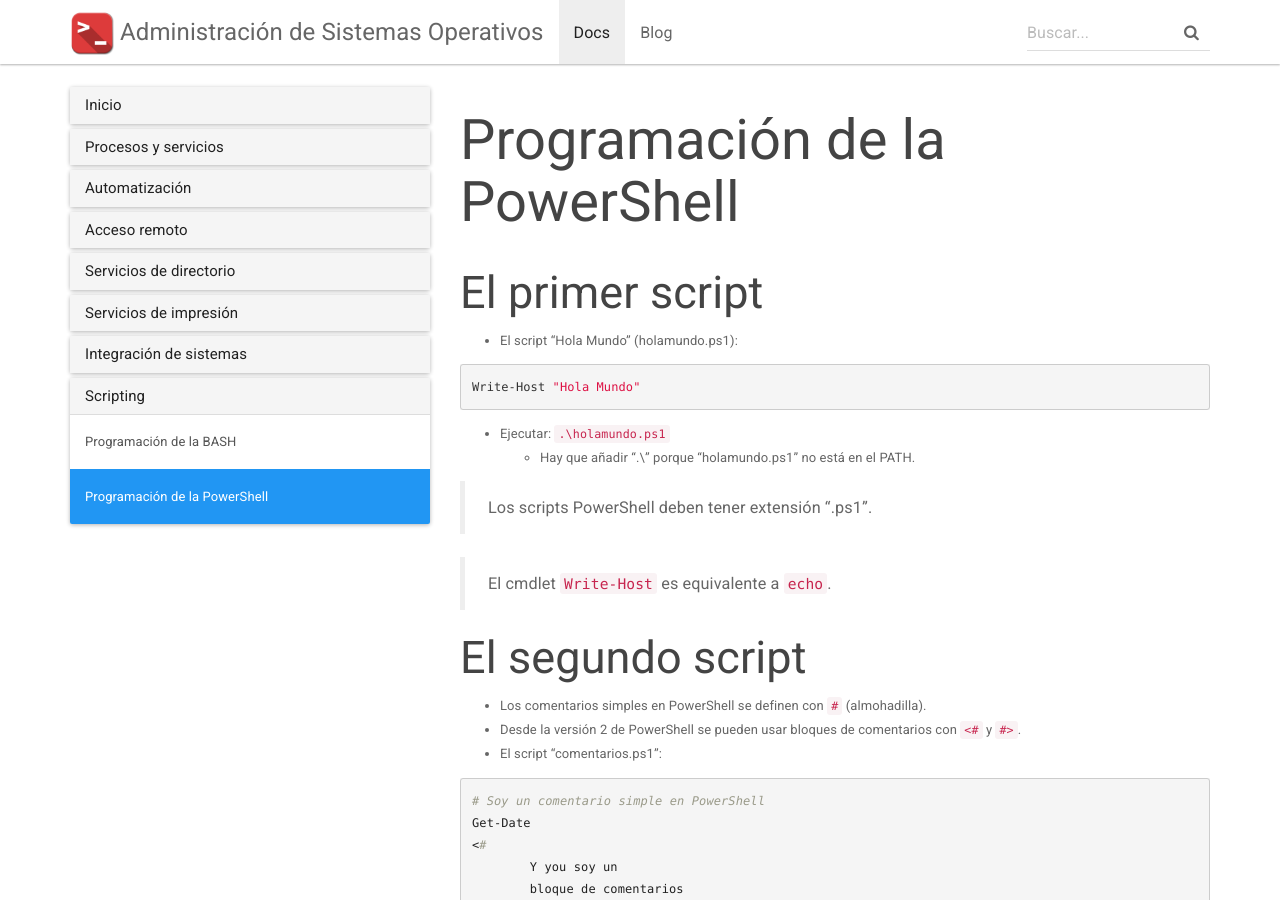
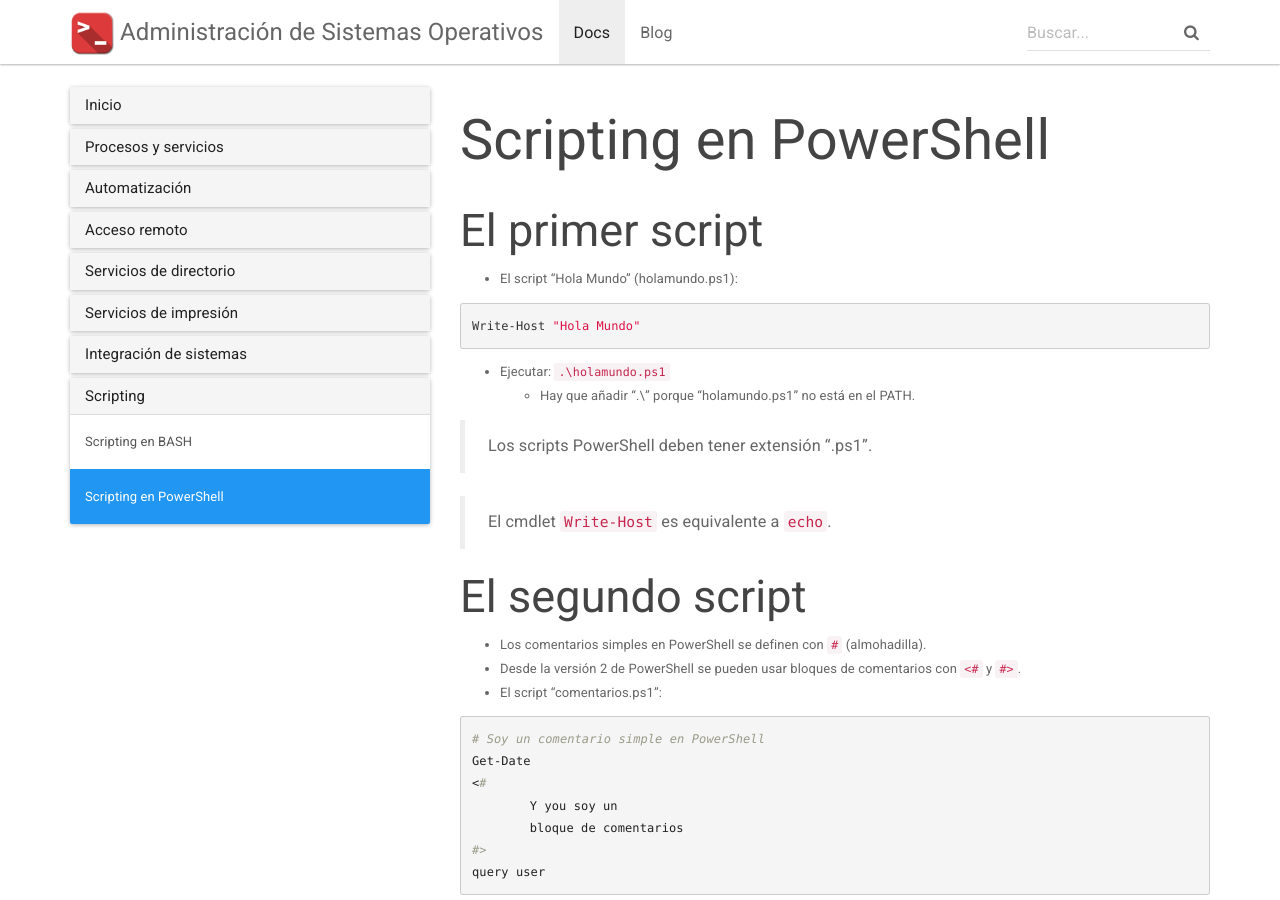
Before and after one commit to asir-add/asir-add.github.io, a Jekyll site: the page built from docs/_docs/scripting/scripting-powershell.md, in a window 1280 px wide and 900 px high. Built offline with Jekyll 4.4.1, drawn with Linux system fonts in a browser that asks for light colours; nearby versions of some CDN libraries.

Commit message:
actualizar titulos scripting

```diff
--- a/docs/_docs/scripting/scripting-bash.md
+++ b/docs/_docs/scripting/scripting-bash.md
@@ -1,5 +1,5 @@
 ---
-title: Programación de la BASH
+title: Scripting en BASH
 ---
 
 ## El primer script
--- a/docs/_docs/scripting/scripting-powershell.md
+++ b/docs/_docs/scripting/scripting-powershell.md
@@ -1,5 +1,5 @@
 ---
-title: Programación de la PowerShell
+title: Scripting en PowerShell
 ---
 
 ## El primer script
```
